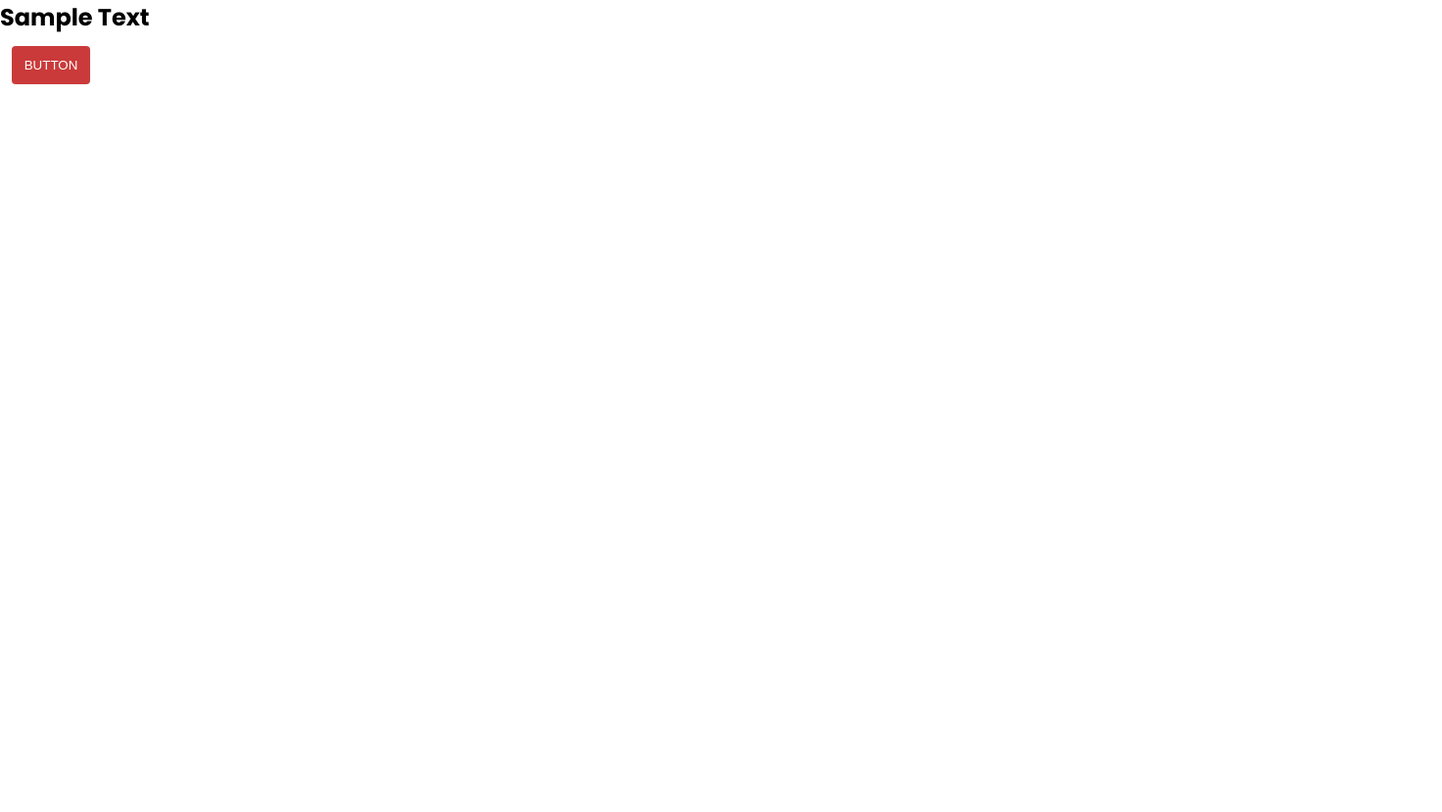
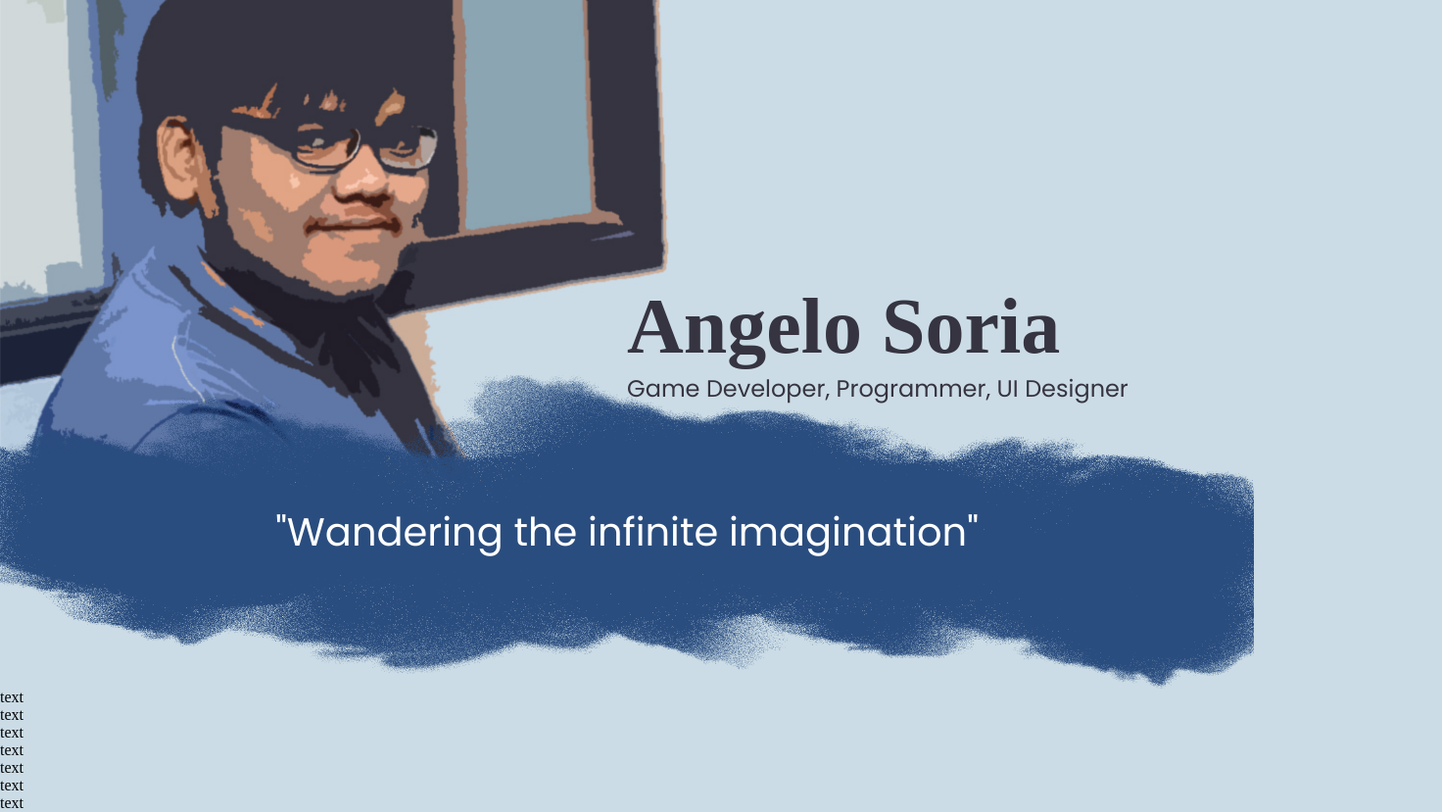
Before and after one commit to AngeloSoria/angelosoria.github.io, a plain HTML site: page index.html in a window 1280 px wide. Shown: the whole page at 98% size, 1472 px wide, since content can reach past the window. Before the commit the page ends 800 px from the top, so only its background shows below. Drawn offline with nearby package versions, Linux system fonts and the light colour scheme; files that its build step writes are made by us from their sources; a web font is replaced by a local one.

Commit message:
updated the designs

```diff
--- a/css/index.css
+++ b/css/index.css
@@ -1,24 +1,80 @@
-@import url("https://fonts.googleapis.com/css2?family=Poppins:ital,wght@0,100;0,200;0,300;0,400;0,500;0,600;0,700;0,800;0,900;1,100;1,200;1,300;1,400;1,500;1,600;1,700;1,800;1,900&display=swap");
+@import url('variables.css');
+
 * {
   color: inherit;
   margin: 0;
+  padding: 0;
 }
 
-h2 {
-  font-family: "Poppins";
+html::-webkit-scrollbar {
+  background-color: transparent;
+  /* background-color: #8919d3; */
+  width: 0;
 }
 
-button {
-  cursor: pointer;
-  min-width: 5rem;
-  min-height: 2rem;
-  padding: 0.75rem;
-  margin: 0.75rem;
-  border-radius: 4px;
+body {
+  overflow-x: hidden;
+  background-color: #cbdce6;
 }
 
-.btn-default {
-  background-color: rgb(202, 58, 58);
+.landing-panel {
+  position: relative;
+}
+
+.landing-panel .main-image {
+  width: 115%;
+}
+
+.landing-panel .text-area {
+  background-color: rgba(255, 255, 255, 0);
+  width: 35rem;
+  height: 15rem;
+  display: block;
+  position: absolute;
+  top: 18rem;
+  right: 5rem;
+}
+
+.landing-panel .text-area .title {
+  display: block;
+  font-family: var(--ff-fpaint);
+  color: var(--text-color-1);
+  font-size: 5em;
+  font-weight: bold;
+}
+
+.landing-panel .text-area .subtitle {
+  display: block;
+  font-family: var(--ff-poppins);
+  font-size: 1.5em;
+  color: var(--text-color-1);
+}
+
+.hr-design-divider {
+  width: 100%;
+  height: 20rem;
+  background-color: rgba(255, 0, 0, 0);
+  position: relative;
+  margin-top: -7rem;
+}
+
+.hr-design-divider::before {
+  content: '\"Wandering the infinite imagination\"';
+  display: flex;
+  align-items: center;
+  justify-content: center;
+  font-family: var(--ff-poppins);
   color: white;
-  border: none;
-}/*# sourceMappingURL=index.css.map */
+  font-size: 2.5rem;
+
+  background-color: rgba(245, 222, 179, 0);
+  background-image: url('/res/images/hr-layer.png');
+  background-size: 110% 100%;
+  background-position: center;
+  background-repeat: no-repeat;
+  width: 100%;
+  height: 100%;
+  position: absolute;
+  top: 0;
+  left: 0;
+}
--- a/css/index.scss
+++ /dev/null
@@ -1,27 +0,0 @@
-@import url('https://fonts.googleapis.com/css2?family=Poppins:ital,wght@0,100;0,200;0,300;0,400;0,500;0,600;0,700;0,800;0,900;1,100;1,200;1,300;1,400;1,500;1,600;1,700;1,800;1,900&display=swap');
-
-@import 'variables';
-
-* {
-    color: inherit;
-    margin: 0;
-}
-
-h2 {
-    font-family: 'Poppins';
-}
-
-button {
-    cursor: pointer;
-    min-width: 5rem;
-    min-height: 2rem;
-    padding: $base-padding;
-    margin: $base-margin;
-    border-radius: $base-border-radius;
-}
-
-.btn-default {
-    background-color: $maroon;
-    color: white;
-    border: none;
-}
--- a/css/variables.css
+++ b/css/variables.css
@@ -1 +1,12 @@
-/*# sourceMappingURL=variables.css.map */
+@import url("https://fonts.googleapis.com/css2?family=Poppins:ital,wght@0,100;0,200;0,300;0,400;0,500;0,600;0,700;0,800;0,900;1,100;1,200;1,300;1,400;1,500;1,600;1,700;1,800;1,900&display=swap");
+@import url('https://fonts.googleapis.com/css2?family=Rubik+Iso&display=swap');
+@import url('https://fonts.googleapis.com/css2?family=Stick+No+Bills&display=swap');
+@import url('https://fonts.googleapis.com/css2?family=Finger+Paint&display=swap');
+
+:root {
+    --ff-poppins: 'Poppins';
+    --ff-rubikiso: 'Rubik Iso';
+    --ff-sticknbills: 'Stick No Bills';
+    --ff-fpaint: 'Finger Paint';
+    --text-color-1: rgb(54 52 65);
+}
--- a/css/variables.scss
+++ /dev/null
@@ -1,6 +0,0 @@
-// Colors
-$maroon: rgb(202, 58, 58);
-
-$base-padding: 0.75rem;
-$base-margin: 0.75rem;
-$base-border-radius: 4px;
--- a/index.html
+++ b/index.html
@@ -4,11 +4,26 @@
     <meta charset="UTF-8">
     <meta http-equiv="X-UA-Compatible" content="IE=edge">
     <meta name="viewport" content="width=device-width, initial-scale=1.0">
-    <link rel="stylesheet" href="index.css">
-    <title>Document</title>
+    <link rel="stylesheet" href="/css/index.css">
+    <title>Angelo Soria - Personal Website</title>
 </head>
 <body>
-    <h2>Sample Text</h2>
-    <button class="btn-default">BUTTON</button>
+    <div class="landing-panel">
+        <img src="/res/images/my-banner.jpg" alt="my-banner" class="main-image">
+        <div class="text-area">
+            <span class="title">Angelo Soria</span>
+            <span class="subtitle">Game Developer, Programmer, UI Designer</span>
+        </div>
+    </div>
+    <div class="hr-design-divider"></div>
+    <div class="content-1">
+        <p>text</p>
+        <p>text</p>
+        <p>text</p>
+        <p>text</p>
+        <p>text</p>
+        <p>text</p>
+        <p>text</p>
+    </div>
 </body>
 </html>
```
Also changed, not shown: res/images/hr-layer.png (added), res/images/my-banner.jpg (added), 2 other files.
